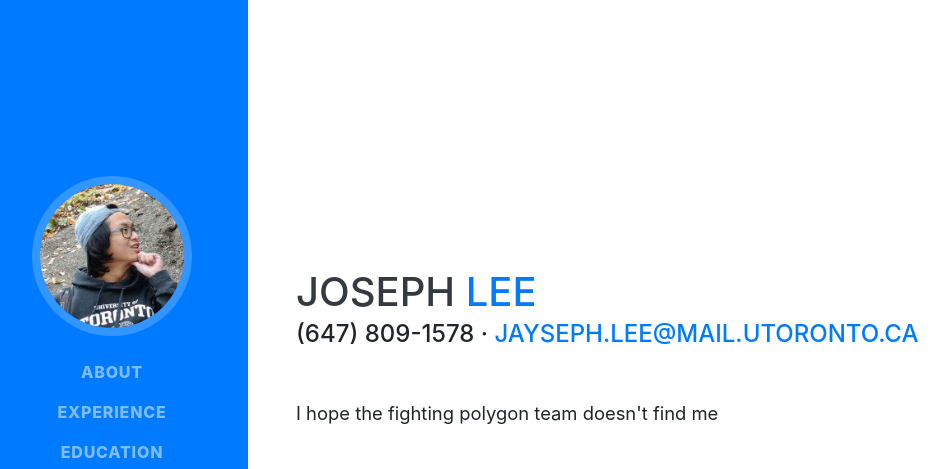
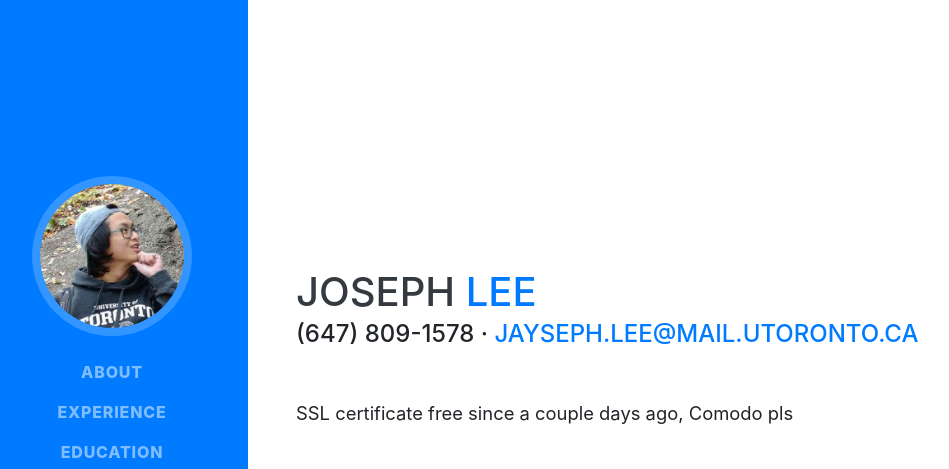
Before and after one commit to jmflee/website, a React app: page static-content/index.html in a window 1280 px wide. Shown: the top 469 px of the page, without its empty margins (24-973 px from the left). Built offline with nearby package versions, Linux system fonts and the light colour scheme; a web font is replaced by a local one.

Commit message:
No ssl no problem

```diff
--- a/static-content/index.html
+++ b/static-content/index.html
@@ -73,7 +73,7 @@
         <div class="subheading mb-5">(647) 809-1578 ·
           <a href="mailto:jayseph.lee@mail.utoronto.ca">jayseph.lee@mail.utoronto.ca</a>
         </div>
-        <p class="lead mb-5">I hope the fighting polygon team doesn't find me</p>
+        <p class="lead mb-5">SSL certificate free since a couple days ago, Comodo pls</p>
         <div class="social-icons">
           <a href="https://www.linkedin.com/in/jayhochuenglee">
             <i class="fab fa-linkedin-in"></i>
```
